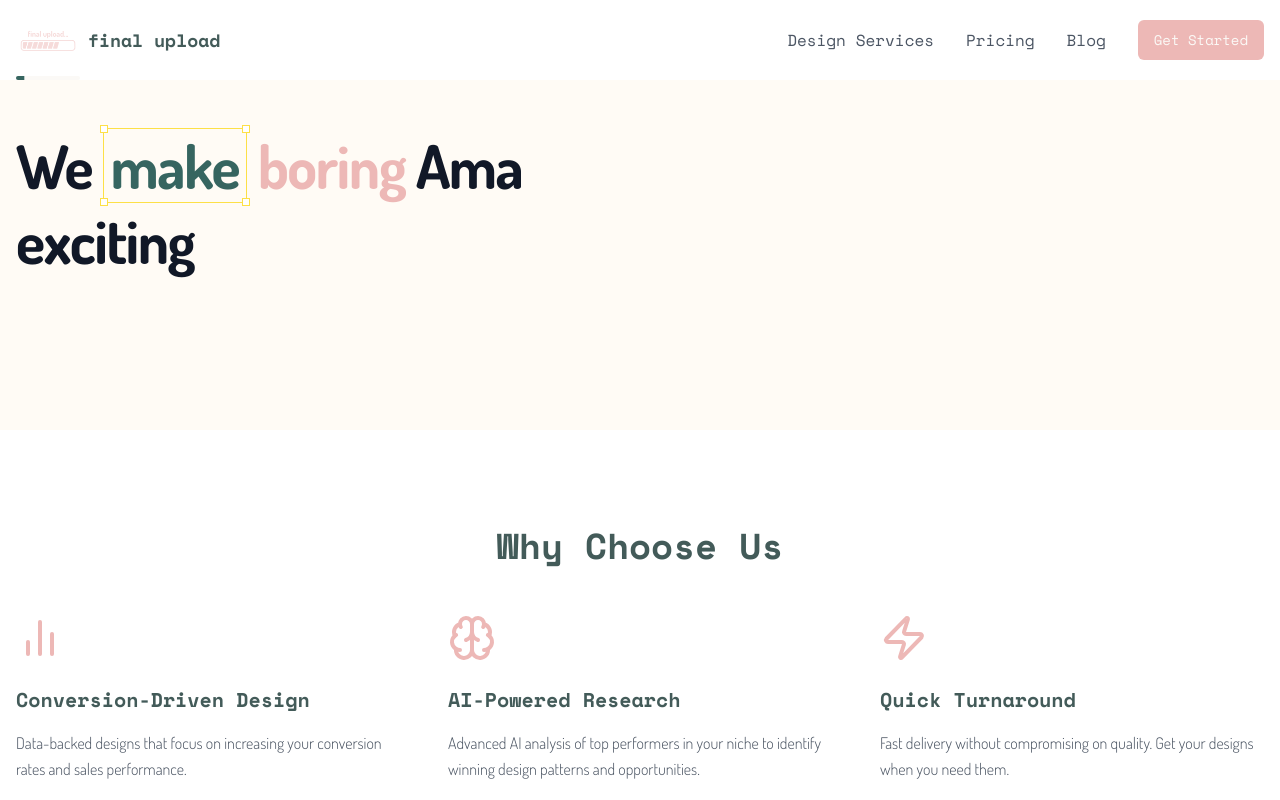
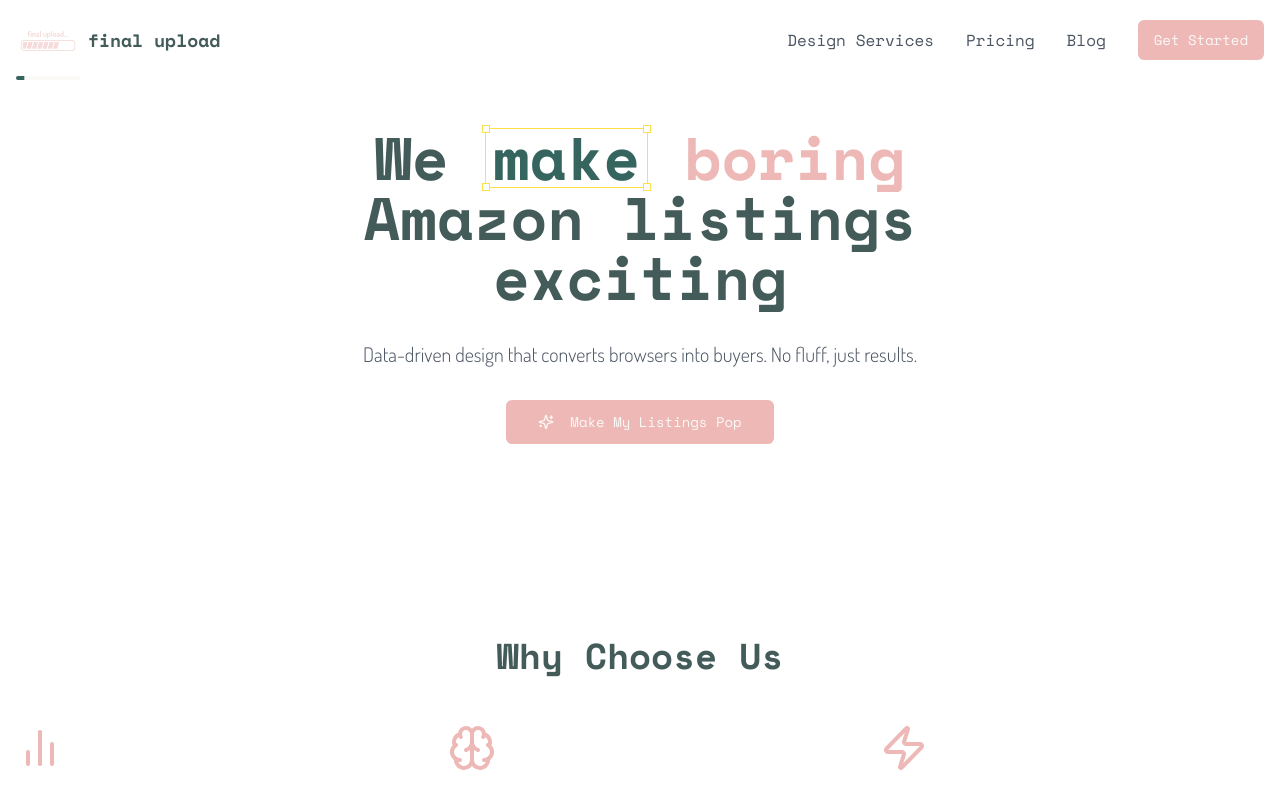
Before and after one commit to Mavic1027/Final-Upload, a React (Vite) app: page / in a window 1280 px wide. Shown: the top 800 px of the page. Built offline with nearby package versions, Linux system fonts and the light colour scheme.

Commit message:
Reverted to edit 0c5b1bfc-2ea8-4c05-a638-16e8ca004d71: "Fix highlight effect and bounding box
Updated the highlight effect on the word "exciting" to ensure it displays correctly. Added a square to each corner of the bounding box for improved visual design.
[skip gpt_engineer]"

```diff
--- a/src/components/Hero.tsx
+++ b/src/components/Hero.tsx
@@ -1,20 +1,20 @@
-import { useEffect, useRef, useState } from "react";
 import { Button } from "@/components/ui/button";
+import { Sparkles } from "lucide-react";
+import { useEffect, useState } from "react";
 
 export const Hero = () => {
-  const [text, setText] = useState("");
-  const timeoutRef = useRef<number | null>(null);
+  const [displayText, setDisplayText] = useState("");
+  const fullText = "Amazon";
+  const [isTyping, setIsTyping] = useState(true);
 
   useEffect(() => {
     let currentIndex = 0;
     let isDeleting = false;
-    const fullText = "Amazon";
+    let timeoutId: NodeJS.Timeout;
 
     const typeText = () => {
-      let timeoutId: number;
-
       if (isDeleting) {
-        setText(fullText.substring(0, currentIndex));
+        setDisplayText(fullText.substring(0, currentIndex - 1));
         currentIndex--;
         if (currentIndex === 0) {
           isDeleting = false;
@@ -23,7 +23,7 @@ export const Hero = () => {
           timeoutId = setTimeout(typeText, 50);
         }
       } else {
-        setText(fullText.substring(0, currentIndex));
+        setDisplayText(fullText.substring(0, currentIndex + 1));
         currentIndex++;
         if (currentIndex === fullText.length) {
           isDeleting = true;
@@ -32,23 +32,20 @@ export const Hero = () => {
           timeoutId = setTimeout(typeText, 150);
         }
       }
-
-      timeoutRef.current = timeoutId;
     };
 
-    typeText();
+    if (isTyping) {
+      timeoutId = setTimeout(typeText, 500);
+    }
 
-    return () => {
-      if (timeoutRef.current) clearTimeout(timeoutRef.current);
-    };
-  }, []);
+    return () => clearTimeout(timeoutId);
+  }, [isTyping]);
 
   return (
-    <section className="relative py-20 md:py-32 overflow-hidden">
-      <div className="container px-4 mx-auto">
-        <div className="flex flex-wrap items-center -mx-4">
-          <div className="w-full px-4 mb-16 md:w-2/3 md:mb-0">
-            <h1 className="mb-6 text-3xl font-bold leading-tight tracking-tight text-gray-900 sm:text-4xl sm:leading-tight md:text-5xl md:leading-tight lg:text-6xl lg:leading-tight">
+    <section className="pt-32 pb-24 bg-white">
+      <div className="container mx-auto px-4">
+        <div className="max-w-4xl mx-auto text-center space-y-8">
+          <h1 className="font-mono text-4xl md:text-6xl font-bold leading-tight">
             We{" "}
             <span className="relative inline-block px-2">
               <span className="relative z-10 text-primary">make</span>
@@ -61,20 +58,24 @@ export const Hero = () => {
             </span>
             {" "}
             <span className="text-accent">boring</span>
-              {" "}
-              <span className="typing-text">{text}</span>
-              {" "}
+            <br />
+            <span className="typing-text inline-block min-w-[140px]">{displayText}</span>
+            {" "}listings
             <br />
             <span className="group relative inline-block cursor-pointer">
               <span className="relative z-10">exciting</span>
               <span className="absolute bottom-0 left-0 w-full h-[30%] origin-left scale-x-0 bg-yellow-300/50 group-hover:scale-x-100 transition-transform duration-300"></span>
             </span>
           </h1>
-          </div>
+
+          <p className="text-lg md:text-xl text-gray-600 max-w-2xl mx-auto">
+            Data-driven design that converts browsers into buyers. No fluff, just results.
+          </p>
+          <Button size="lg" className="bg-accent hover:bg-accent/90 font-mono">
+            <Sparkles className="mr-2 h-4 w-4" /> Make My Listings Pop
+          </Button>
         </div>
       </div>
     </section>
   );
 };
-
-export default Hero;
```
Lines whose indentation alone changed are shown as unchanged.
